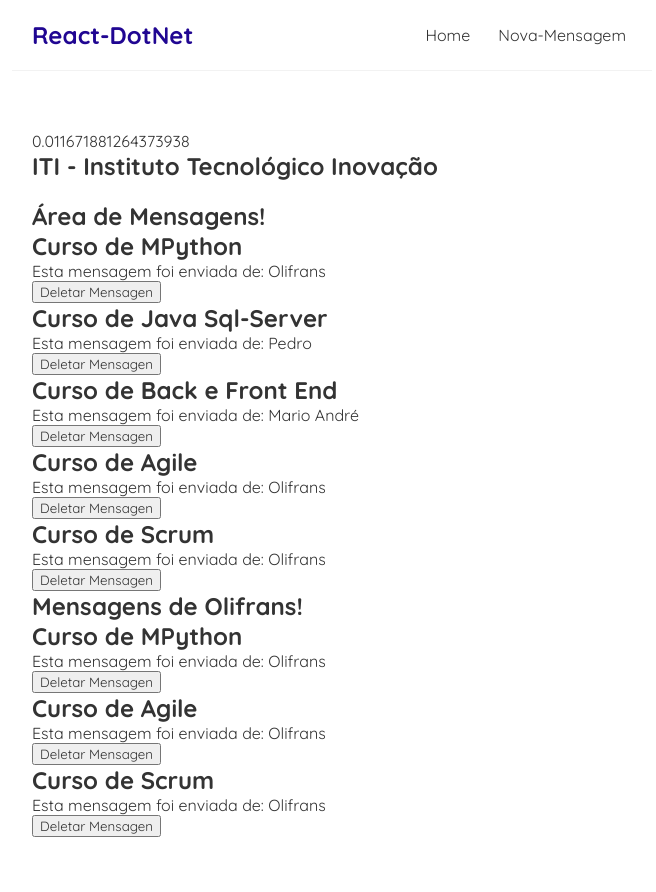
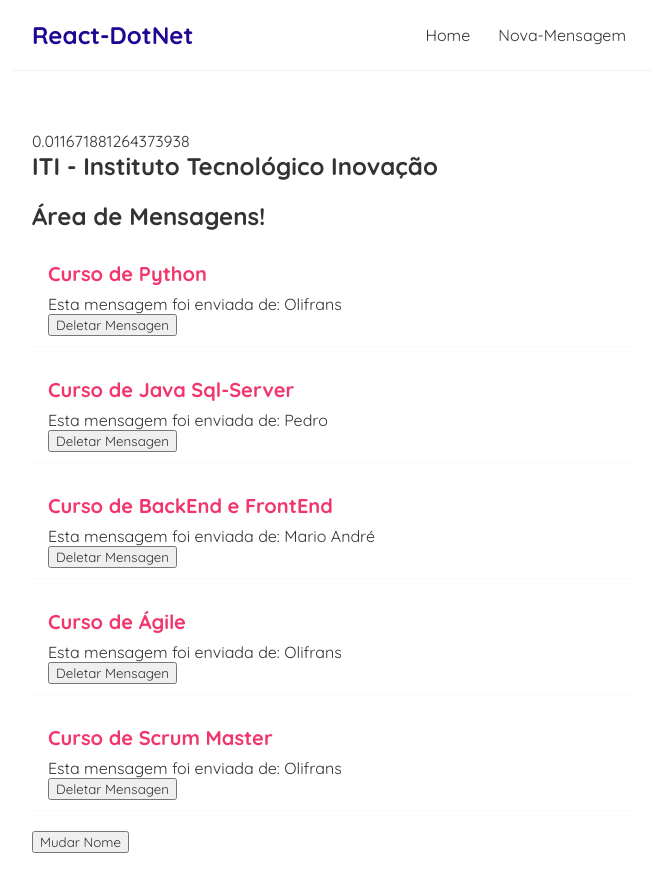
Before and after one commit to Olifrans/full-course-react-olifrans-blog, a React (Create React App) app: page / in a window 1280 px wide. Shown: the top 892 px of the page, without its empty margins (308-964 px from the left). Built offline with nearby package versions, Linux system fonts and the light colour scheme.

Commit message:
useEffect

```diff
--- a/src/Home.js
+++ b/src/Home.js
@@ -1,10 +1,10 @@
-import { useState } from "react";
+import { useState, useEffect } from "react";
 import ListarMsn from "./ListarMsn";
 
 const Home = () => {
   const [mensagens, setMensagens] = useState([
     {
-      title: "Curso de MPython",
+      title: "Curso de Python",
       bodY: "Python com BI",
       author: "Olifrans",
       id: 1,
@@ -16,19 +16,19 @@ const Home = () => {
       id: 2,
     },
     {
-      title: "Curso de  Back e Front End",
+      title: "Curso de  BackEnd e FrontEnd",
       bodY: "React e DotNet",
       author: "Mario André",
       id: 3,
     },
     {
-      title: "Curso de Agile",
+      title: "Curso de Ágile",
       bodY: "Agile com React e DotNet",
       author: "Olifrans",
       id: 4,
     },
     {
-      title: "Curso de  Scrum",
+      title: "Curso de  Scrum Master",
       bodY: "Scrum e DotNet",
       author: "Olifrans",
       id: 5,
@@ -39,6 +39,12 @@ const Home = () => {
     const newMensagem = mensagens.filter((msn) => msn.id !== id);
     setMensagens(newMensagem);
   };
+
+  useEffect(() => {
+    console.log("use effect ran");
+  },[]);
+
+
 
   return (
     <div className="home">
@@ -52,10 +58,14 @@ const Home = () => {
         handleDelete={handleDelete}
       />
 
-      <ListarMsn
+
+      <button onClick={() => setName("Francisco")}>Mudar Nome</button>
+      <p>{name}</p>
+
+      {/* <ListarMsn
         mensagens={mensagens.filter((msn) => msn.author === "Olifrans")}
         title="Mensagens de Olifrans!"
-      />
+      /> */}
     </div>
   );
 };
--- a/src/index.css
+++ b/src/index.css
@@ -38,15 +38,15 @@
 
 
 /* blog previews / list */
-.blog-preview {
+.msn-preview {
   padding: 10px 16px;
   margin: 20px 0;
  border-bottom: 1px solid #fafafa;
 }
-.blog-preview:hover {
+.msn-preview:hover {
   box-shadow: 1px 3px 5px rgba(0,0,0,0.1);
 }
-.blog-preview h2 {
+.msn-preview h2 {
   font-size: 20px;
   color: #f1356d;
   margin-bottom: 8px;
```
Also changed, not shown: Leiame.txt.
